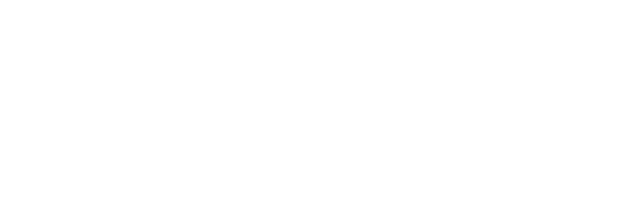
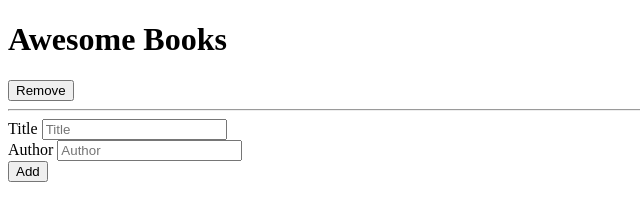
Before and after one commit to BenMukebo/Awesome-Books, a plain HTML site: page index.html in a window 1280 px wide. Shown: the whole page, without its empty margins (0-640 px from the left). Drawn offline with Linux system fonts and the light colour scheme.

Commit message:
Create mark-up for index.html file to include form and author-title section

```diff
--- a/index.html
+++ b/index.html
@@ -8,7 +8,28 @@
 </head>
 <body>
   <header>
-
+    <h1> Awesome Books</h1>
   </header>
+  <section id="books-container">
+    <article class="author-title-div">
+      <h3></h3>
+      <h3></h3>
+      <button class="remove-btn">Remove</button>
+      <hr>
+    </article>
+  </section>
+  <form id="awesome-forms" method="POST" action="#">
+    <div class="form-container">
+      <div>
+        <label for="title">Title</label>
+        <input type="text" id="title" name="title" placeholder="Title">
+      </div>
+      <div>
+        <label for="author">Author</label>
+        <input type="text" id="author" name="author" placeholder="Author">
+      </div>
+      <button type="submit" class="add-btn">Add</button>
+    </div>
+  </form>
 </body>
 </html>
```
